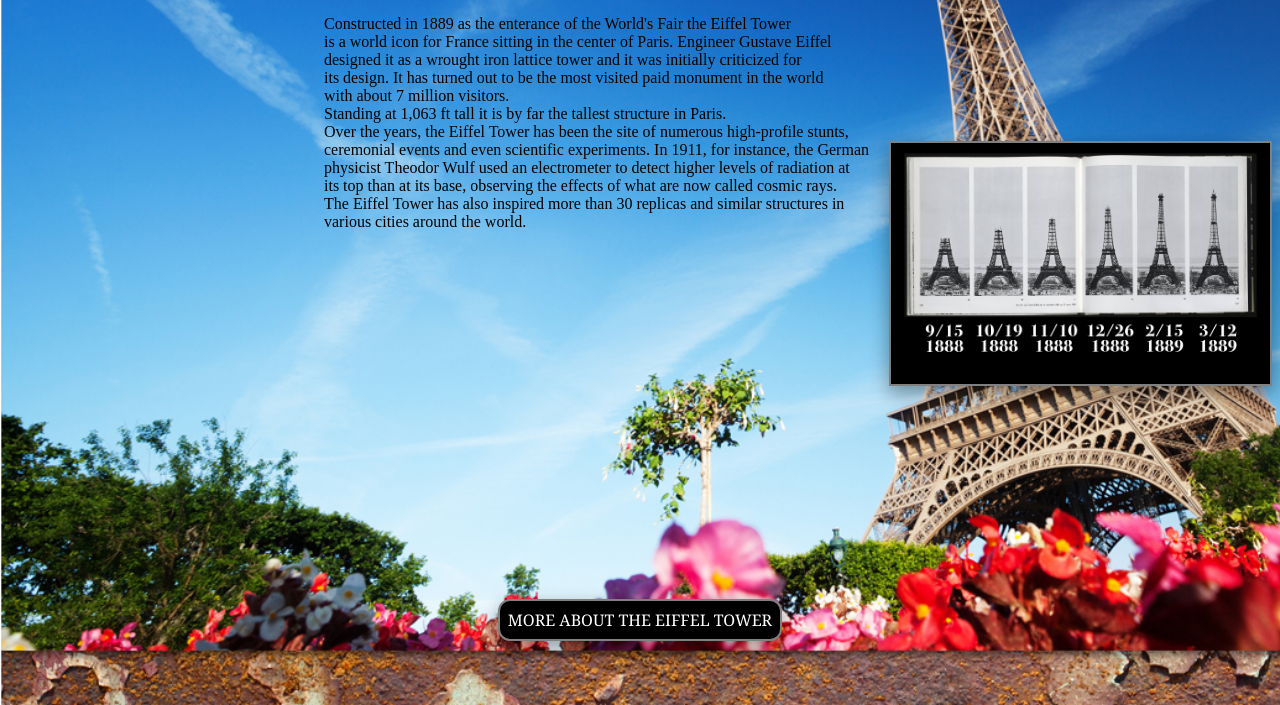
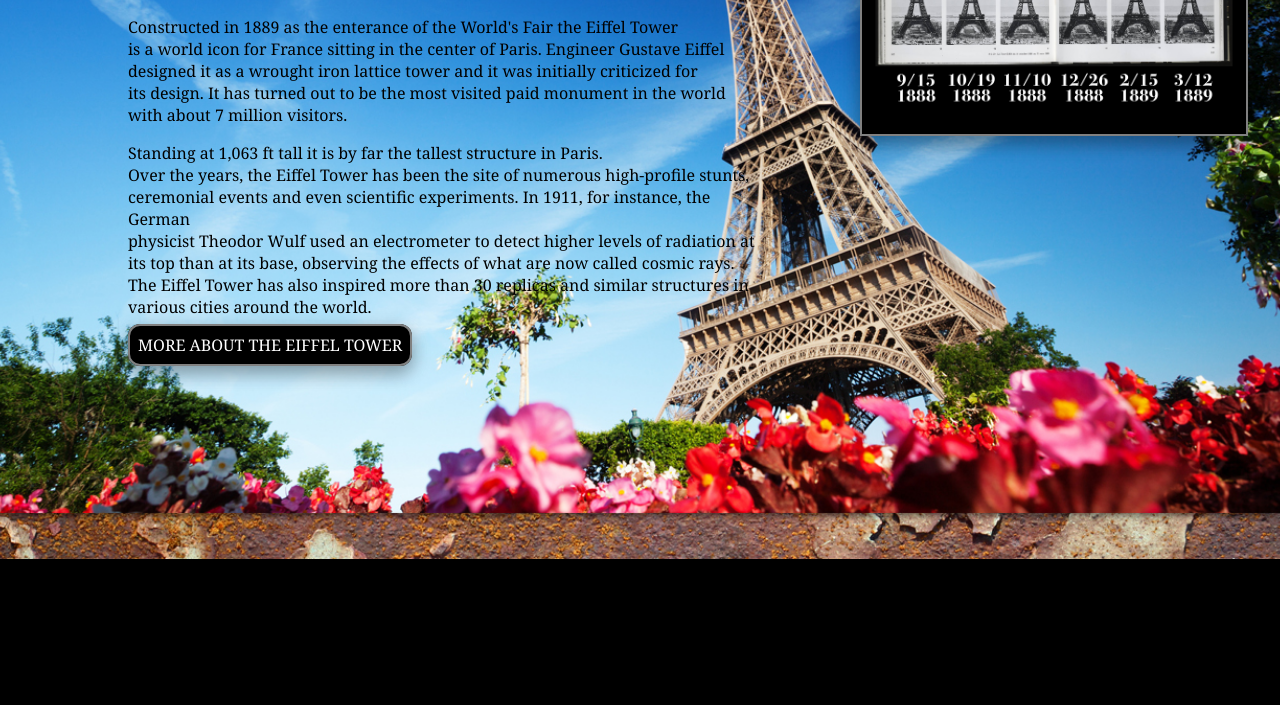
Before and after one commit to rrakowski1/project1rakowski, a plain HTML site: page index.html in a window 1280 px wide. Shown: the part 241-946 px from the top of the page. After the commit the page ends 800 px from the top, so only its background shows below. Drawn offline with Linux system fonts and the light colour scheme.

Commit message:
moved button

```diff
--- a/main.css
+++ b/main.css
@@ -1,7 +1,18 @@
+html,
+body {
+  width: 100%;
+  height: 100%;
+  padding: 0;
+  border: 0;
+  margin: 0;
+  overflow: auto;
+}
+
 body {
   background-color: black;
   background-image: url("images/background2.jpg");
   background-repeat: no-repeat;
+  background-position: center center;
   background-size: cover;
 }
 
@@ -10,19 +21,22 @@ span {
 }
 
 h1 {
-  width: 90%;
   color: black;
-  font-family: "Georgia", serif;
   font-size: 300%;
   padding-top: 10%;
+}
+
+h1,
+p,
+a {
   margin-left: 10%;
+  font-family: "Georgia", serif;
 }
 
 p {
   width: 50%;
   max-width: 700px;
   min-width: 300px;
-  margin: 0 auto;
 }
 
 img {
@@ -33,14 +47,14 @@ img {
 .eiffelbuilt {
   width: 30%;
   float: right;
-  margin-top: 10%;
   border: 2px solid gray;
+  margin-top: -10%;
+  margin-right: 2.5%;
   box-shadow: 0 8px 16px 0 rgba(0,0,0,0.2), 0 6px 20px 0 rgba(0,0,0,0.19);
 }
 
 a {
-  margin: 23em auto 4em auto;
-  display: table;
+  /*margin: 23em auto 4em auto;*/
   color: white;
   font-family: "Georgia", serif;
   text-transform: uppercase;
```
